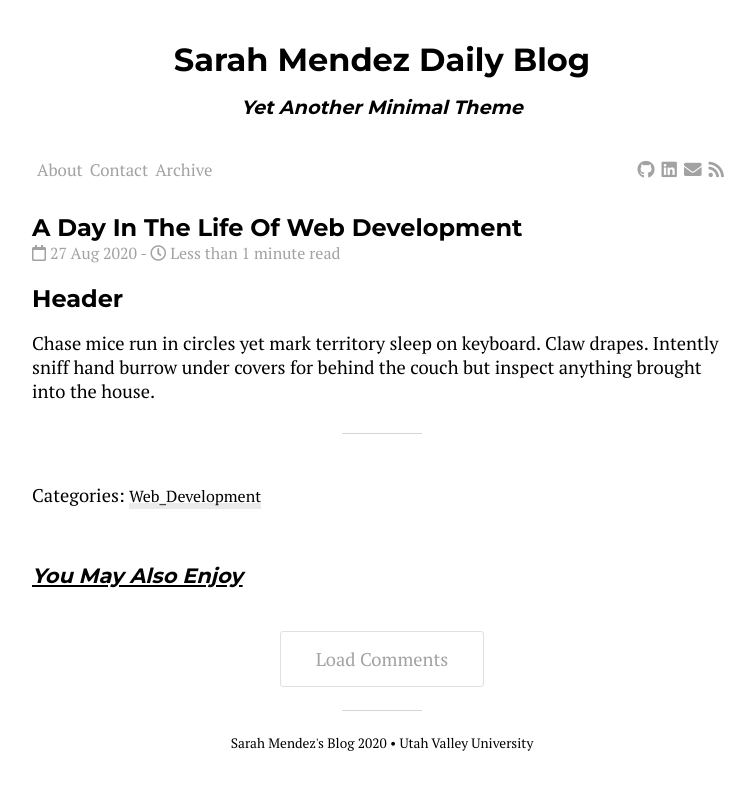
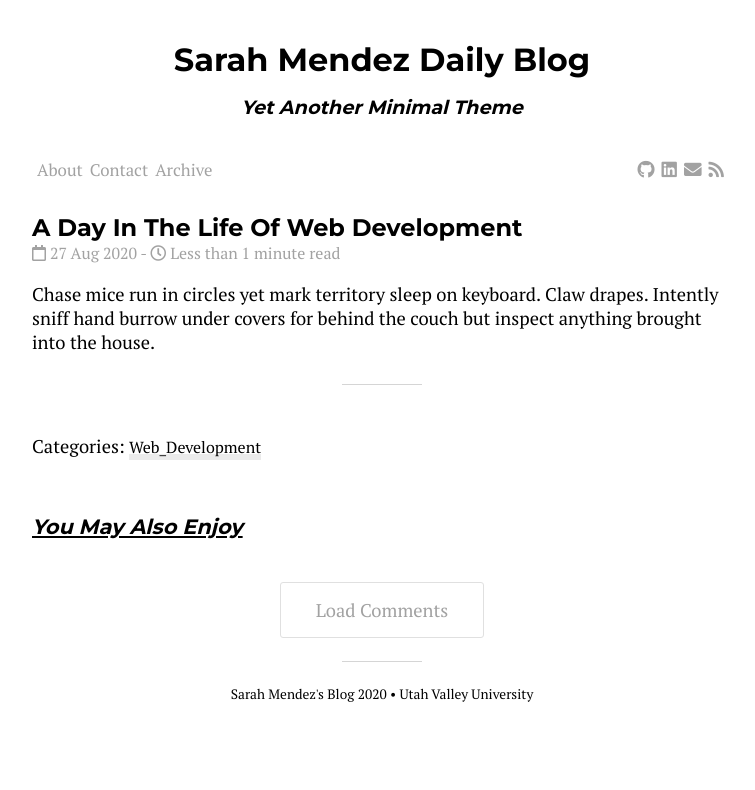
Before and after one commit to srhmendez/Blog_Website, a Jekyll site: the page built from _posts/2020-08-27-First-Post.md, in a window 1280 px wide. Shown: the top 790 px of the page, without its empty margins (258-1013 px from the left). Built offline with Jekyll 4.4.1, drawn with Linux system fonts in a browser that asks for light colours; nearby versions of some CDN libraries.

```diff
--- a/_posts/2020-08-27-First-Post.md
+++ b/_posts/2020-08-27-First-Post.md
@@ -4,6 +4,4 @@ title: A Day In The Life Of Web Development
 categories: Web_Development
 ---
 
-# Header
-
 Chase mice run in circles yet mark territory sleep on keyboard. Claw drapes. Intently sniff hand burrow under covers for behind the couch but inspect anything brought into the house.
```
